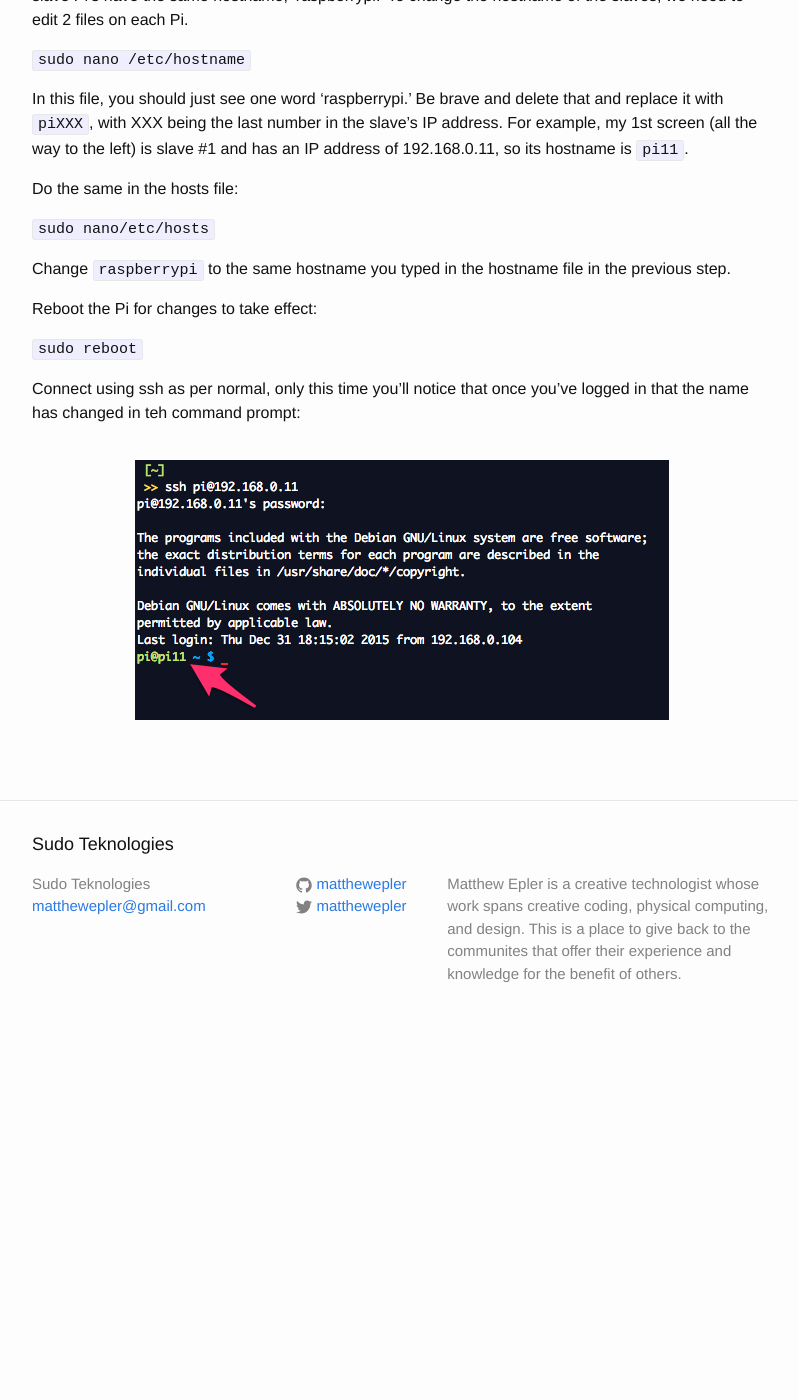
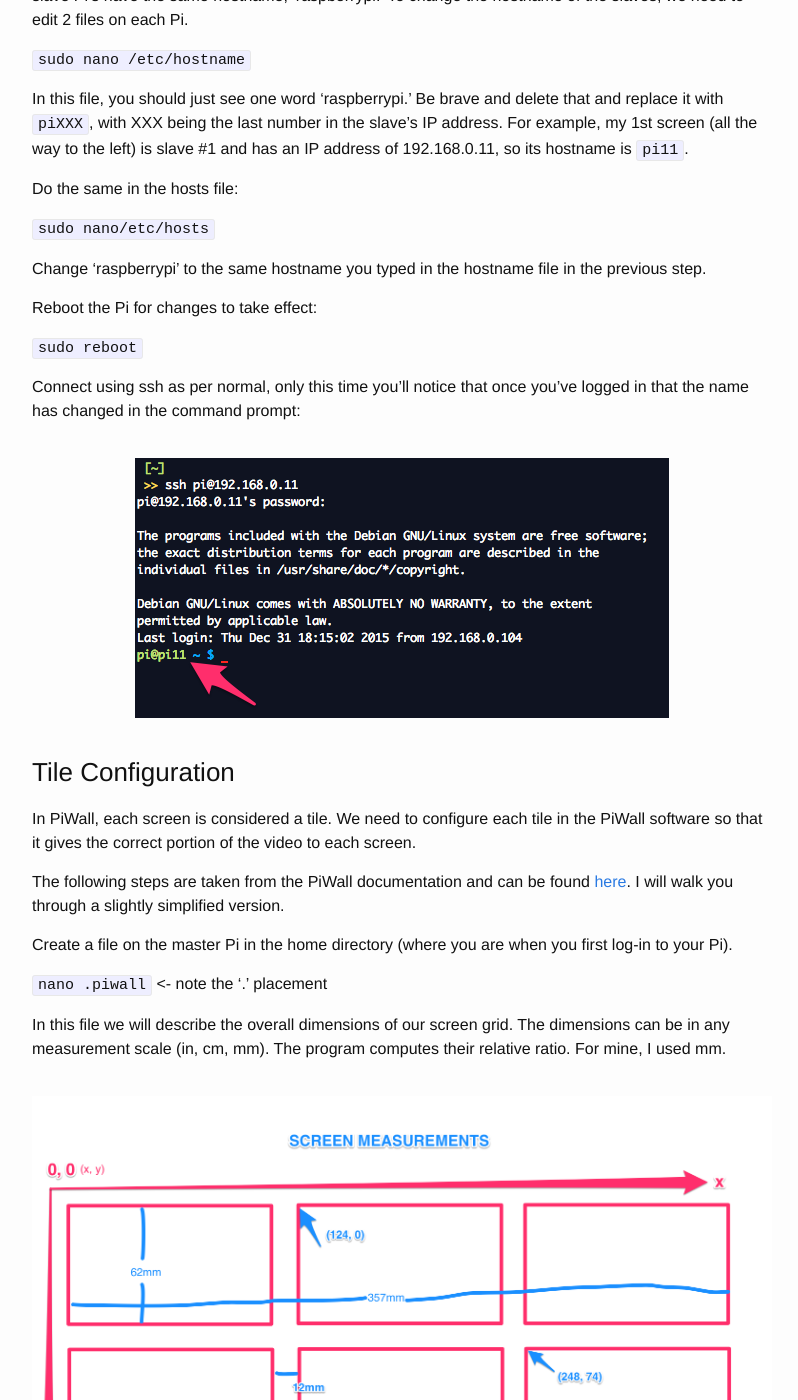
Before and after one commit to matthewepler/matthewepler.github.io, a Jekyll site: the page built from _posts/2016-01-05-piwall.md, in a window 1280 px wide and 1400 px high, scrolled down 8926 px. Shown: the whole window, without its empty margins (238-1036 px from the left). Built offline with Jekyll 4.4.1, drawn with Linux system fonts in a browser that asks for light colours; before the commit the page ends 9971 px from its top, so only the background shows below that.

Commit message:
through measurements

```diff
--- a/_posts/2016-01-05-piwall.md
+++ b/_posts/2016-01-05-piwall.md
@@ -162,6 +162,7 @@ Use `ctrl + c` to stop the ping. If you don't have these results or you get an e
 
 
 ##PiWall Setup
+
 ### Install tools
 Open an ssh connection to your master Pi. We need to install some software tools that PiWall needs in order to run correctly. Run this command once you've logged-in to your Pi:
 
@@ -197,15 +198,28 @@ Do the same in the hosts file:
 
 `sudo nano/etc/hosts`
 
-Change `raspberrypi` to the same hostname you typed in the hostname file in the previous step.
+Change 'raspberrypi' to the same hostname you typed in the hostname file in the previous step.
 
 Reboot the Pi for changes to take effect:
 
 `sudo reboot`
 
-Connect using ssh as per normal, only this time you'll notice that once you've logged in that the name has changed in teh command prompt:
+Connect using ssh as per normal, only this time you'll notice that once you've logged in that the name has changed in the command prompt:
 
 ![new hostname]({{ site.url }}/images/hostname.png)
+
+### Tile Configuration
+In PiWall, each screen is considered a tile. We need to configure each tile in the PiWall software so that it gives the correct portion of the video to each screen.
+
+The following steps are taken from the PiWall documentation and can be found [here][piwall-config]. I will walk you through a slightly simplified version.
+
+Create a file on the master Pi in the home directory (where you are when you first log-in to your Pi).
+
+`nano .piwall` <- note the '.' placement
+
+In this file we will describe the overall dimensions of our screen grid. The dimensions can be in any measurement scale (in, cm, mm). The program computes their relative ratio. For mine, I used mm.
+
+![my screen measurements]({{ site.url }}/images/measurements.png)
 
 [piwall-home]: http://www.piwall.co.uk/
 [piwall-config]: http://www.piwall.co.uk/information/configuration-file
```
